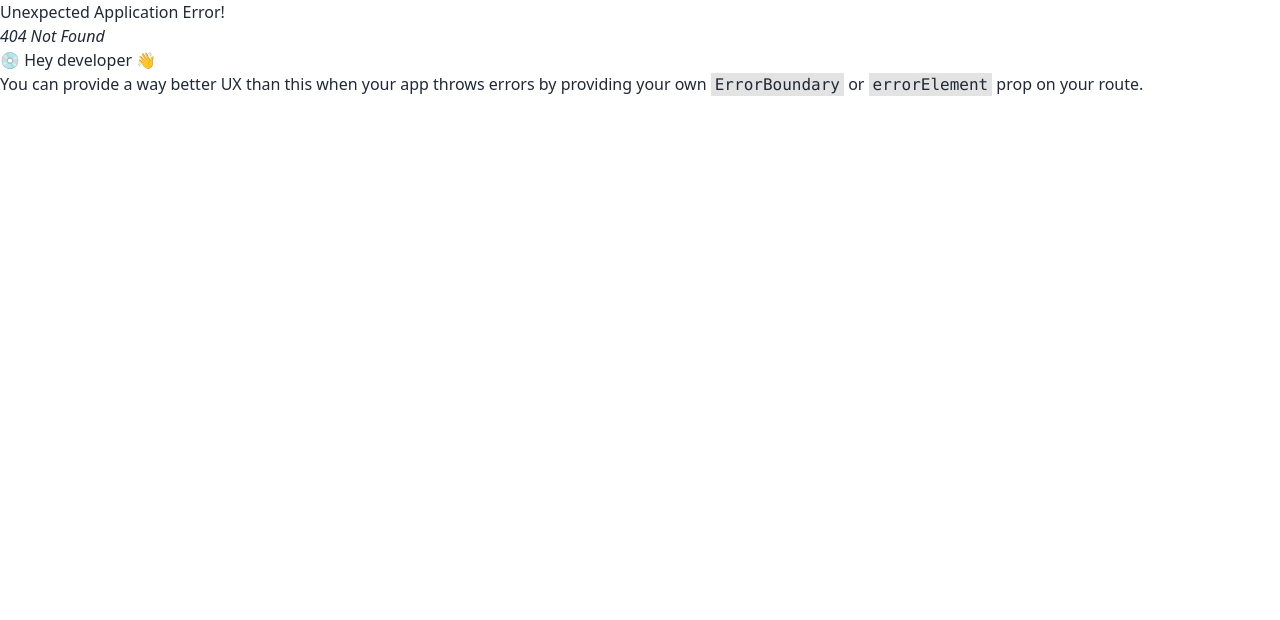
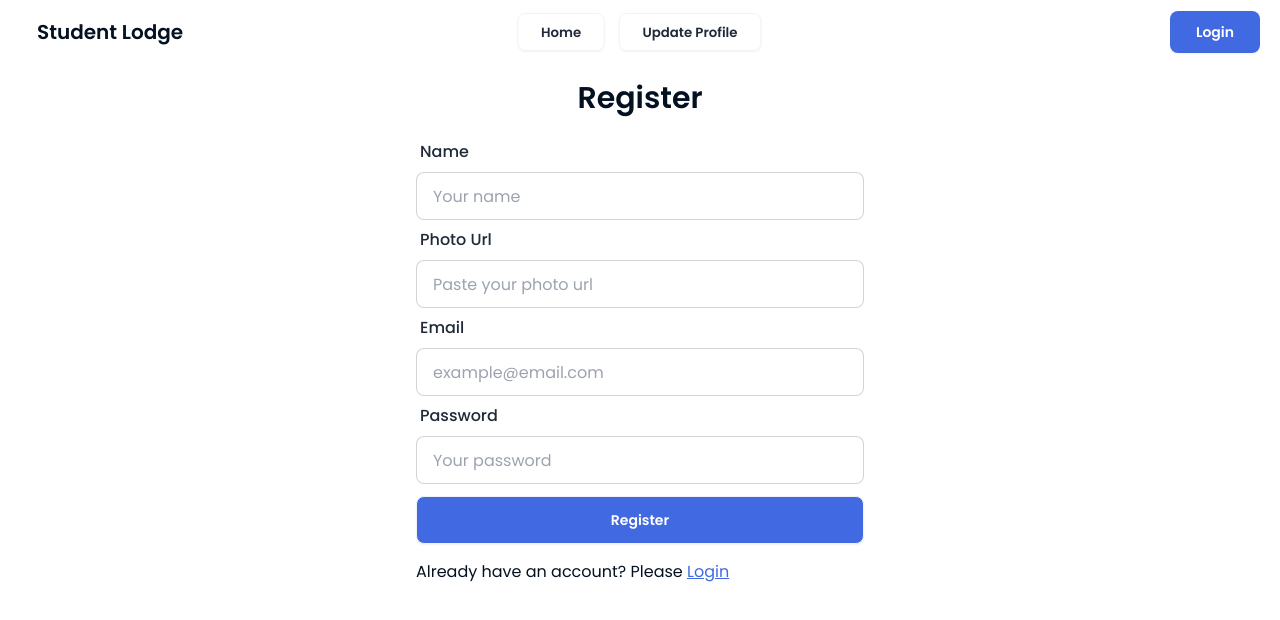
Before and after one commit to yasin-arft/Student-Lodge, a React (Vite) app: page /register in a window 1280 px wide. Before the commit this address had no page. Shown: the top 620 px of the page. Built offline with nearby package versions, Linux system fonts and the light colour scheme.

Commit message:
register page ui added

```diff
--- a/src/Pages/Login/Login.jsx
+++ b/src/Pages/Login/Login.jsx
@@ -18,7 +18,7 @@ const Login = () => {
         {/* password */}
         <label className="form-control w-full">
           <div className="label">
-            <span className="label-text text-base font-medium mt-2">Password</span>
+            <span className="label-text text-base font-medium">Password</span>
           </div>
           <input type="text" placeholder="Your password" className="input input-bordered w-full" />
         </label>
--- /dev/null
+++ b/src/Pages/Register/Register.jsx
@@ -0,0 +1,48 @@
+import { Link } from "react-router-dom";
+
+const Register = () => {
+  return (
+    <div className="max-w-md mx-auto">
+      <h2 className="text-3xl font-semibold text-center my-4">Register</h2>
+
+      {/* login form */}
+      <form>
+        {/* name */}
+        <label className="form-control w-full">
+          <div className="label">
+            <span className="label-text text-base font-medium">Name</span>
+          </div>
+          <input type="text" placeholder="Your name" className="input input-bordered w-full" />
+        </label>
+        {/* photo url */}
+        <label className="form-control w-full">
+          <div className="label">
+            <span className="label-text text-base font-medium">Photo Url</span>
+          </div>
+          <input type="text" placeholder="Paste your photo url" className="input input-bordered w-full" />
+        </label>
+        {/* email */}
+        <label className="form-control w-full">
+          <div className="label">
+            <span className="label-text text-base font-medium">Email</span>
+          </div>
+          <input type="text" placeholder="example@email.com" className="input input-bordered w-full" />
+        </label>
+        {/* password */}
+        <label className="form-control w-full">
+          <div className="label">
+            <span className="label-text text-base font-medium">Password</span>
+          </div>
+          <input type="text" placeholder="Your password" className="input input-bordered w-full" />
+        </label>
+        {/* form submit button */}
+        <input type="submit" value="Register" className="btn bg-royal-blue text-white w-full mt-3 hover:bg-royal-blue-dark" />
+      </form>
+
+      {/* redirect to register */}
+      <p className="mt-4">Already have an account? Please <Link className="underline text-royal-blue" to={'/login'}>Login</Link></p>
+    </div>
+  );
+};
+
+export default Register;
--- a/src/Providers/OurRouterProvider.jsx
+++ b/src/Providers/OurRouterProvider.jsx
@@ -2,6 +2,7 @@ import { RouterProvider, createBrowserRouter } from "react-router-dom";
 import Root from "../Layouts/Root";
 import Home from "../Pages/Home/Home";
 import Login from "../Pages/Login/Login";
+import Register from "../Pages/Register/Register";
 
 const router = createBrowserRouter([
   {
@@ -15,6 +16,10 @@ const router = createBrowserRouter([
       {
         path: '/login',
         element: <Login />
+      },
+      {
+        path: '/register',
+        element: <Register />
       }
     ],
   }
```
